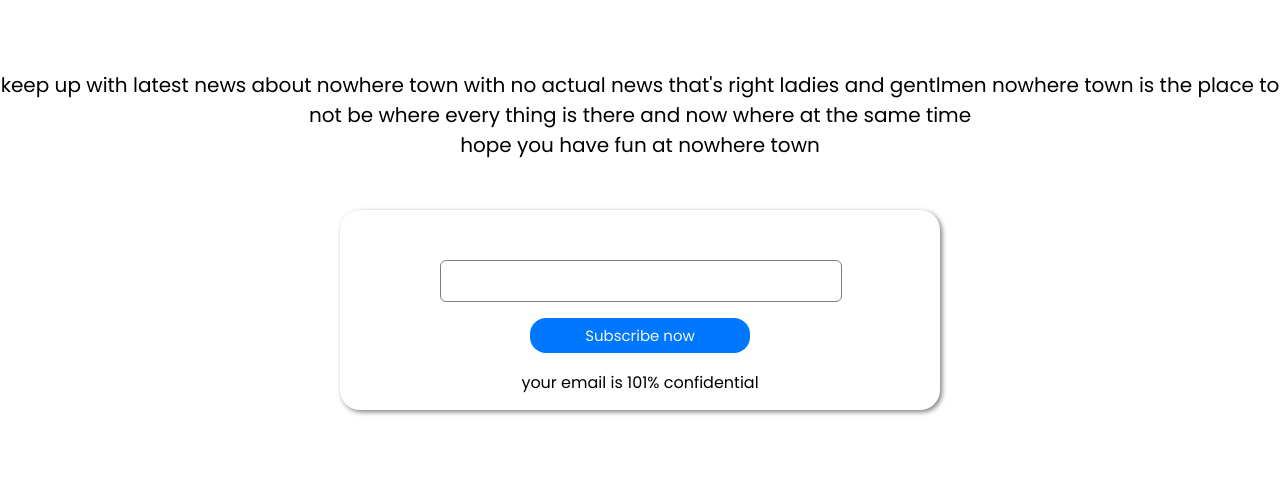
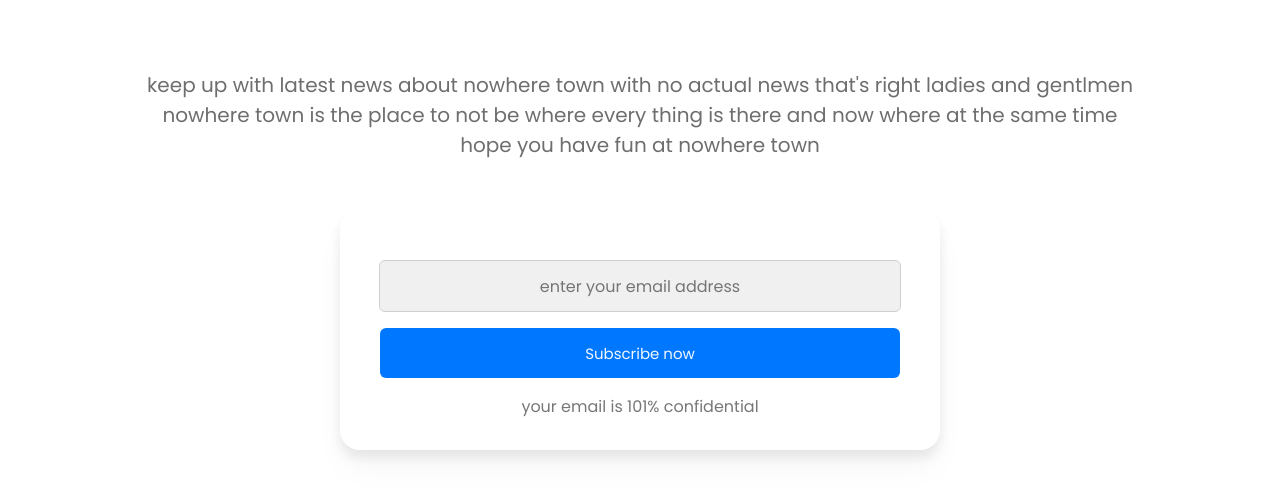
Before and after one commit to badre-dev/dev-challenges, a plain HTML site: page dc-3 newsletter/index.html in a window 1280 px wide. Shown: the part 195-694 px from the top of the page. Drawn offline with Linux system fonts and the light colour scheme.

Commit message:
final update of news letter

```diff
--- a/dc-3 newsletter/index.html
+++ b/dc-3 newsletter/index.html
@@ -32,11 +32,10 @@ nowhere town is the place to not be where every thing is there and now where at
 </div>
 
 <div class="input">
-    <div class="baf">
-    <input type="email">
+
+    <input type="email" placeholder="enter your email address">
     <button>Subscribe now</button>
-    </div>
-    <p>your email is 101% confidential</p>
+    <p class="resureP">your email is 101% confidential</p>
 </div>
 </body>
 </html>
--- a/dc-3 newsletter/style.css
+++ b/dc-3 newsletter/style.css
@@ -12,38 +12,63 @@ header{
 .paragraph{
     text-align: center;
     font-size: 20px;
+    color: #6e6e6e;
+    max-width: 1000px;
+    min-width: 500px;
+    margin: auto;
 }
 .input{
     margin: auto;
     margin-top: 50px;
     text-align: center;
     border-radius: 20px;
-    box-shadow: 2px 2px 5px rgba(0, 0, 0, 0.5);
-    height: 200px;
+    box-shadow: 0px 20px 30px 0px rgba(0, 0, 0, 0.03), 0px 8px 12px 0px rgba(0, 0, 0, 0.08);
+    height: 240px;
     width: 600px;
+
 }
-.baf{
-    margin:100px ;
-    margin-top: 30px;
-    margin-bottom: 20px;
-    height: 140px;
-    width: 400px;
+
+input{
+    font-size: 17px;
+    margin-top: 50px;
+    width: 520px ;
+    height: 50px;
+    border-radius: 6px;
+    border: 1px solid #cfcfcf ;
+    background-color: #f0f0f0;
+    transition: background-color 0.3 ease-in-out;
 }
-input{
-    margin-top: 50px;
-    width: 400px ;
-    height: 40px;
-    border-radius: 6px;
-    border: 1px solid #807e7e
+
+::placeholder {
+    text-align: center;
+    font-weight: 500;
+    font-size:medium;
+ }
+
+input:focus{
+    background-color: white;
+    outline: none;
+}
+input:focus::placeholder{
+    color: transparent;
 }
 button{
     font-size: 15px;
     color: aliceblue;
     background-color: rgb(0, 119, 255);
     border-style: none;
-    border-radius: 16px;
+    border-radius: 6px;
     margin-top: 16px;
     margin-bottom: 16px;
-    height: 35px;
-    width: 220px;
+    height: 50px;
+    width: 520px;
+    cursor: pointer;
 }
+button:hover{
+    width:522px ;
+    background-color:rgb(48, 155, 255) ;
+    transition: 0.1s;
+}
+.resureP{
+    color: #777777;
+}
```
